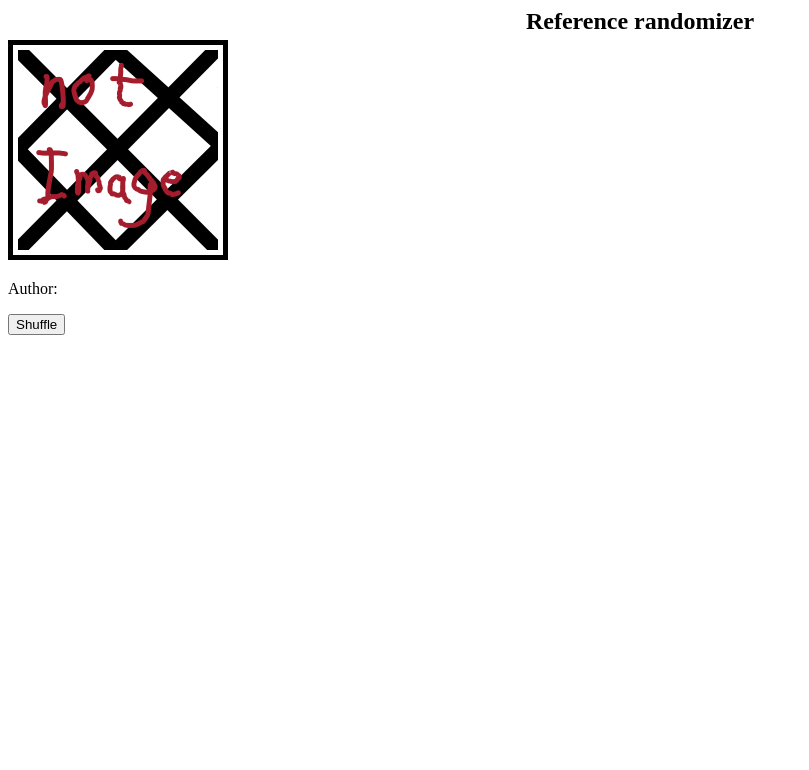
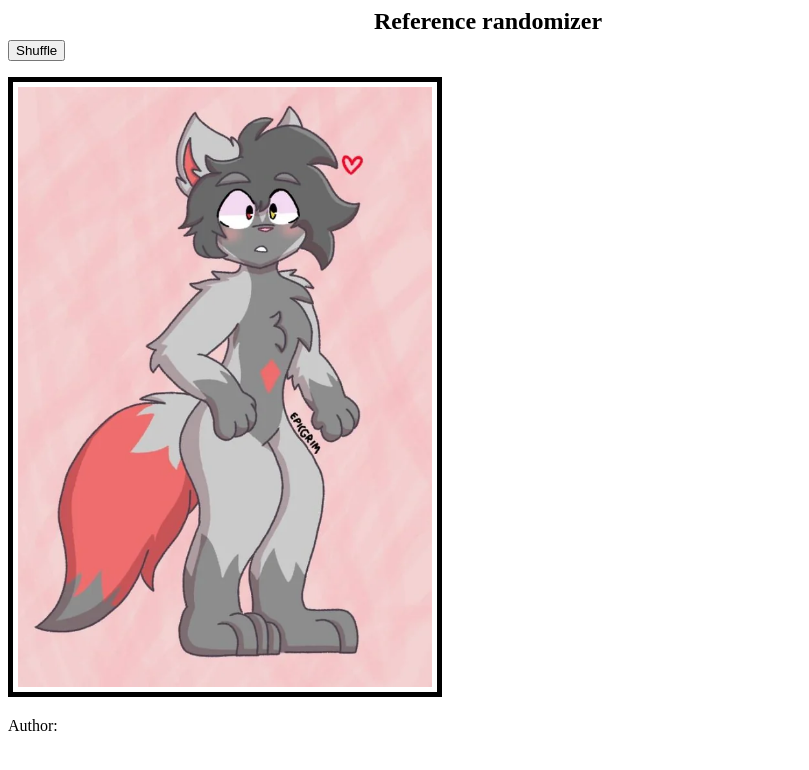
Before and after one commit to Ivan-Krul/ReferenceRandomizer, a plain HTML site: page index.html in a window 1280 px wide. Both pictures are taken after a click on the button "Shuffle". Shown: the whole page, without its empty margins (0-809 px from the left). Drawn offline with Linux system fonts and the light colour scheme.

Commit message:
fixed empty variable and changed style

```diff
--- a/css/index.css
+++ b/css/index.css
@@ -5,9 +5,14 @@
 
 .classic{
 	font-family: Ubuntu;
+	width: 75vw; /* 50% of viewport width */
+  	height: 75vh; /* 50% of viewport height */
 }
 
 .classic img {
 	border: 5px solid black;
 	padding: 5px;
+	max-width: 100%;
+	max-height: 100%;
+  object-fit: contain; /* Preserve aspect ratio and fit within the container */
 }
--- a/index.html
+++ b/index.html
@@ -7,9 +7,11 @@
 	<body>
 		<div class="classic">
 			<h2 type="title">Reference randomizer</h2>
+			<button type="button" onclick="shuffle()">Shuffle</button>
+			</p>
+
 			<img id="image" src="image/not image.png">
 			<p id="author">Author: </p>
-			<button type="button" onclick="shuffle()">Shuffle</button>
 			<script src="js/index.js"></script>
 		</div>
 	</body>
--- a/js/index.js
+++ b/js/index.js
@@ -6,42 +6,50 @@ function getRandomInt(max) {
     return Math.floor(Math.random() * max);
 }
 
-function readFromFile(fileURL) {
-    // do not touch this
+function readFromFileURL(fileURL) {
+    return new Promise((resolve, reject) => {
       fetch(fileURL)
         .then(response => response.blob())
         .then(blob => {
           const reader = new FileReader();
-        reader.onload = function(event) {
-            const fileContent = event.target.result;
-            return fileContent;
+          reader.onload = function (event) {
+            const text = event.target.result;
+            console.log(event.target.result);
+            resolve(text);
           };
-        reader.onerror = function(event) {
-            console.error("Error reading file:", event.target.error)
-        }
+          reader.onerror = function (event) {
+            console.error("Error reading file:", event.target.error);
+            reject(event.target.error);
+          };
           reader.readAsText(blob);
         })
         .catch(error => {
           console.error("Error:", error);
+          reject(error);
         });
-
-    return "";
+    });
   }
 
-function shuffle() {
-    const fileLister = "image/images.txt";
-    let text = readFromFile(fileLister);
-
-    var lines = getDividedString(text);
-
-    console.log(lines);
-
+function pushToDocument(lines)
+{
     var rand = getRandomInt(lines.length);
 
-    console.log(lines[rand]);
+    console.log(lines)
+    console.log(lines[rand])
 
     if(lines[rand] != "")
         document.getElementById("image").src = "./image/Signed/" + lines[rand];
     else
         document.getElementById("image").src = "image/not image.png";
 }
+
+async function shuffle() {
+    try {
+      const text = await readFromFileURL("https://ivan-krul.github.io/ReferenceRandomizer/image/images.txt");
+      console.log(text);
+      const lines = getDividedString(text);
+      pushToDocument(lines);
+    } catch (error) {
+      console.error("Error during shuffle:", error);
+    }
+  }
```
Lines whose indentation alone changed are shown as unchanged.
